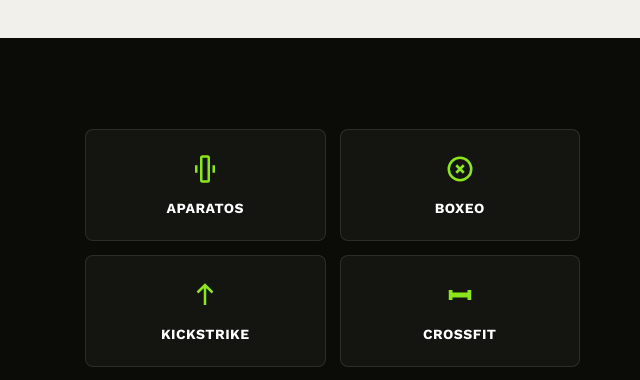
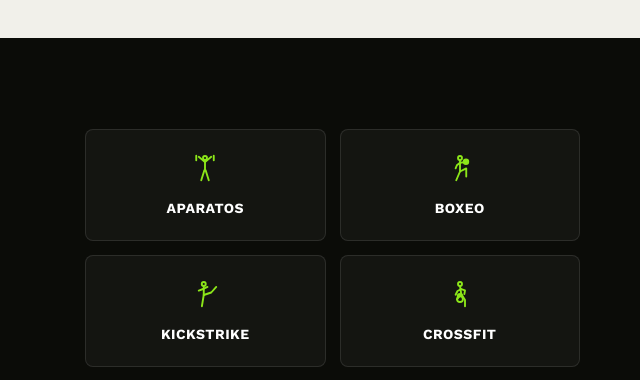
Before and after one commit to FacundoUria/Greenfit, a plain HTML site: page index.html in a window 1280 px wide. Shown: the part 1080-1460 px from the top of the page, 640-1280 px from the left. Drawn offline with nearby package versions, Linux system fonts and the light colour scheme.

Commit message:
Arreglar link de horarios e iconos de disciplinas

```diff
--- a/index.html
+++ b/index.html
@@ -23,7 +23,7 @@
 
   /* --- barra superior de anuncio, como el ticket banner de crossfit --- */
   .announce{background:var(--lime); color:var(--black); text-align:center; padding:10px 16px; font-size:13px; font-weight:700;}
-  .announce span{text-decoration:underline; margin-left:6px;}
+  .announce a{color:var(--black); text-decoration:underline; font-weight:700; margin-left:6px;}
 
   /* --- header --- */
   header{background:var(--black); border-bottom:1px solid rgba(255,255,255,0.08);}
@@ -192,7 +192,7 @@
 </head>
 <body>
 
-<div class="announce">¡NUEVO HORARIO SÁBADOS! Aparatos ahora también de 10 a 13 hs <span>Ver horarios completos</span></div>
+<div class="announce">¡NUEVO HORARIO SÁBADOS! Aparatos ahora también de 10 a 13 hs <a href="#clases">Ver horarios completos</a></div>
 
 <header>
   <div class="nav-inner">
@@ -262,19 +262,45 @@
     </div>
     <div class="discipline-grid">
       <div class="discipline-card">
-        <svg viewBox="0 0 24 24" fill="none" stroke="#8CE619" stroke-width="2"><rect x="9" y="2" width="6" height="20" rx="1"/><path d="M5 9v6M19 9v6"/></svg>
+        <svg viewBox="0 0 24 24" fill="none" stroke="#8CE619" stroke-width="1.5" stroke-linecap="round" stroke-linejoin="round">
+          <circle cx="12" cy="3.2" r="1.6"/>
+          <path d="M12 4.8v8.2M9 21l2.5-8h1l2.5 8"/>
+          <path d="M12 6.5L7 2.2M12 6.5l5-4.3"/>
+          <path d="M5 1.4v3.6M19 1.4v3.6"/>
+        </svg>
         <b>Aparatos</b>
       </div>
       <div class="discipline-card">
-        <svg viewBox="0 0 24 24" fill="none" stroke="#8CE619" stroke-width="2"><circle cx="12" cy="12" r="9"/><path d="M9 9l6 6M15 9l-6 6"/></svg>
+        <svg viewBox="0 0 24 24" fill="none" stroke="#8CE619" stroke-width="1.5" stroke-linecap="round" stroke-linejoin="round">
+          <circle cx="12" cy="3.2" r="1.6"/>
+          <path d="M12 4.8v9.2"/>
+          <path d="M12 7l-2.5 2-1 2.5"/>
+          <path d="M12 7l4-0.5"/>
+          <path d="M12 14l-3 7M12 14l5-2.5v6.5"/>
+          <circle cx="16.8" cy="6.2" r="1.8" fill="#8CE619"/>
+        </svg>
         <b>Boxeo</b>
       </div>
       <div class="discipline-card">
-        <svg viewBox="0 0 24 24" fill="none" stroke="#8CE619" stroke-width="2"><path d="M12 4v16M6 10l6-6 6 6"/></svg>
+        <svg viewBox="0 0 24 24" fill="none" stroke="#8CE619" stroke-width="1.5" stroke-linecap="round" stroke-linejoin="round">
+          <circle cx="11" cy="3.2" r="1.6"/>
+          <path d="M11 4.8v7.2"/>
+          <path d="M11 7l-4 1.5M11 7l3-1.5"/>
+          <path d="M11 12l-1.5 9"/>
+          <path d="M11 12l6-2 4-4.5"/>
+        </svg>
         <b>Kickstrike</b>
       </div>
       <div class="discipline-card">
-        <svg viewBox="0 0 24 24" fill="none" stroke="#8CE619" stroke-width="2"><path d="M4 9h1v6H4zM19 9h1v6h-1zM7 11h10v2H7z"/></svg>
+        <svg viewBox="0 0 24 24" fill="none" stroke="#8CE619" stroke-width="1.5" stroke-linecap="round" stroke-linejoin="round">
+          <circle cx="12" cy="3.2" r="1.6"/>
+          <path d="M12 4.8l1 6.5"/>
+          <path d="M13 7.3l-3 1.5-1.5 3"/>
+          <path d="M13 7.3l3 1-0.5 3"/>
+          <path d="M13 11.3l-3.5 4.2M13 11.3l3 4.7v5"/>
+          <path d="M10.2 13a1.8 1.8 0 0 1 3.6 0"/>
+          <circle cx="12" cy="15.3" r="2.3"/>
+        </svg>
         <b>Crossfit</b>
       </div>
     </div>
```
